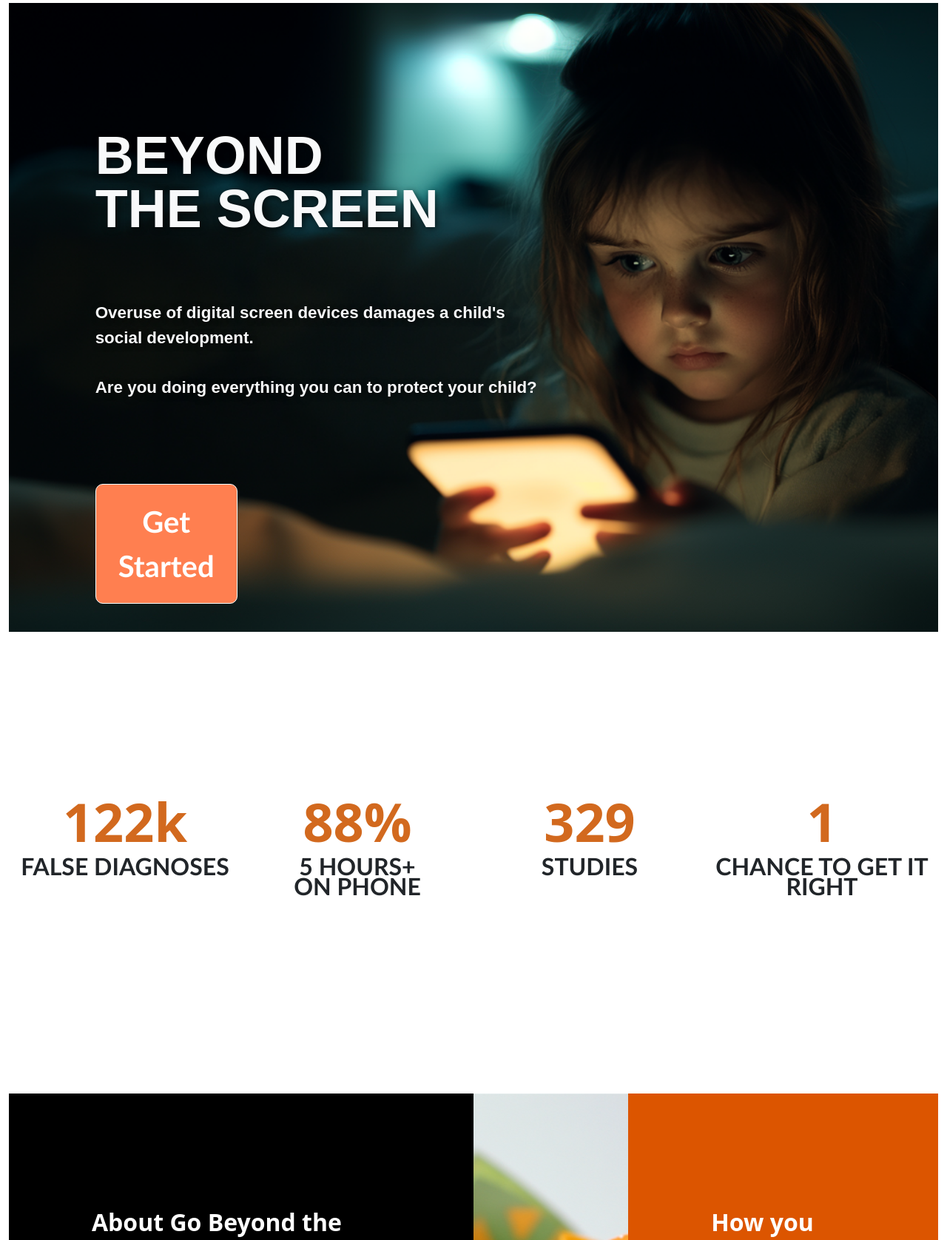
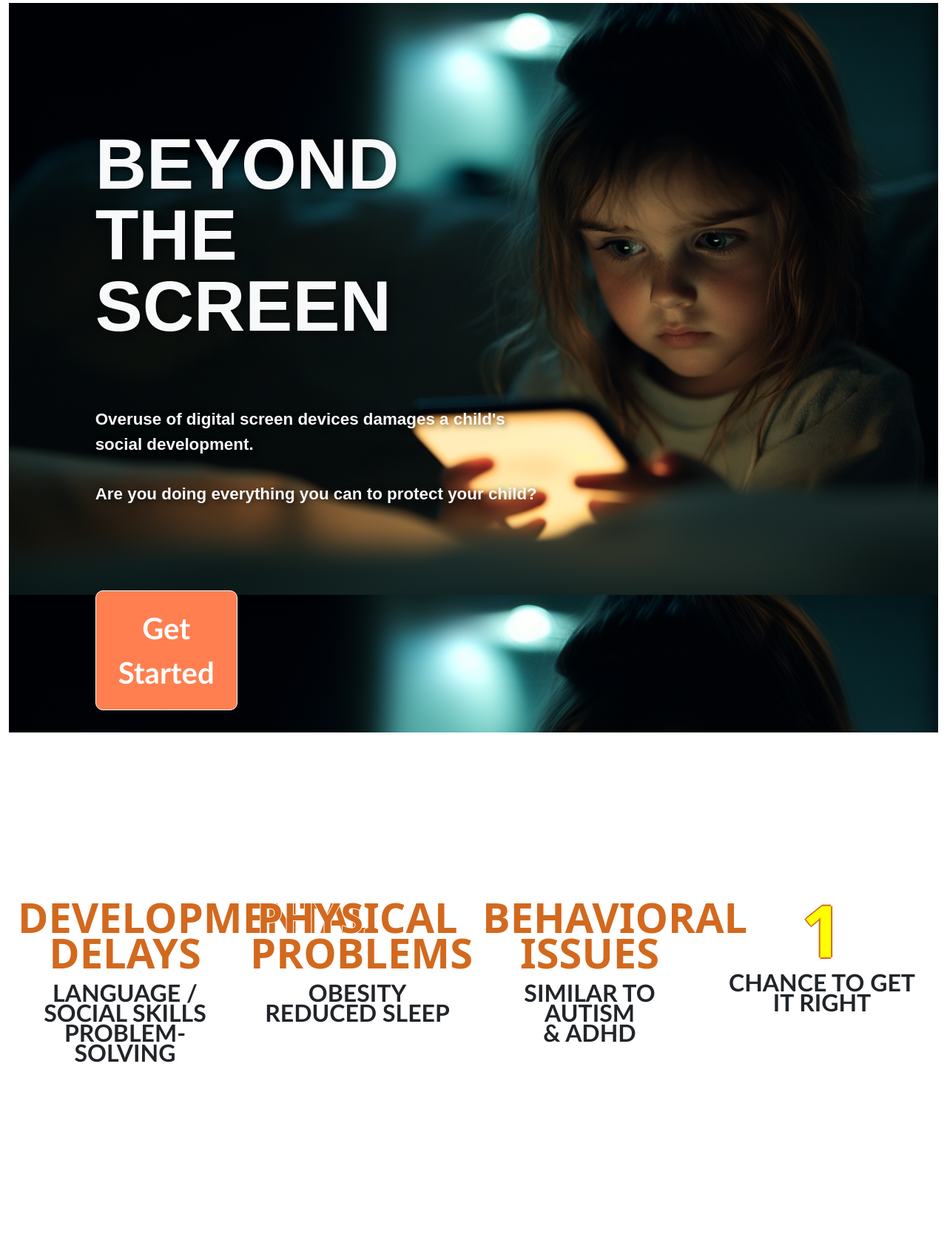
Before and after one commit to a-westermann/screentime_awareness_site, a Django app: page / in a window 1280 px wide. Shown: the part 80-1756 px from the top of the page at 74% size. Run offline with Django 5.2, Linux system fonts and the light colour scheme; parts of the project's set-up code (start-up, migrations or seed data) failed here and were passed over; some libraries are stand-ins or nearby versions.

Commit message:
index redesign

```diff
--- a/static/css/styles.css
+++ b/static/css/styles.css
@@ -177,7 +177,7 @@ header {
     text-justify: inter-word;  /*doesn't work*/
 }
 .text-xxl{
-    font-size: 450%;
+    font-size: 600%;
 }
 .text-small{
     font-size: 80%;
@@ -200,6 +200,10 @@ header {
 .chocolate{
     color: chocolate;
     text-shadow: -1px 0 white, 0 1px white, 1px 0 white, 0 -1px white;
+}
+.text-ultra-warning{
+    color: yellow;
+    text-shadow: -2px 0 chocolate, 0 2px chocolate, 2px 0 chocolate, 0 -2px chocolate;
 }
 .white-shadow{
     text-shadow: -1px 0 white, 0 1px white, 1px 0 white, 0 -1px white;
--- a/templates/screentime_awareness/index.html
+++ b/templates/screentime_awareness/index.html
@@ -35,20 +35,20 @@
 <div class="container-fluid text-center" style="padding-top: 50px">
     <div class="row">
         <div class="col-lg-3">
-            <p class="text-xxl chocolate fw-bold line-height-md top-buffer">122k</p>
-            <p class="text-dark text-largerer fw-bold line-height-md">FALSE DIAGNOSES</p>
+            <p class="text-xl chocolate fw-bold line-height-md top-buffer">DEVELOPMENTAL<br>DELAYS</p>
+            <p class="text-dark text-largerer fw-bold line-height-md">LANGUAGE / SOCIAL SKILLS<br>PROBLEM-SOLVING</p>
         </div>
         <div class="col-lg-3">
-            <p class="text-xxl chocolate fw-bold line-height-md top-buffer">88%</p>
-            <p class="text-dark text-largerer fw-bold line-height-md">5 HOURS+<br>ON PHONE</p>
+            <p class="text-xl chocolate fw-bold line-height-md top-buffer">PHYSICAL<br>PROBLEMS</p>
+            <p class="text-dark text-largerer fw-bold line-height-md">OBESITY<br>REDUCED SLEEP</p>
         </div>
         <div class="col-lg-3">
-            <p class="text-xxl chocolate fw-bold line-height-md top-buffer">329</p>
-            <p class="text-dark text-largerer fw-bold line-height-md">STUDIES</p>
+            <p class="text-xl chocolate fw-bold line-height-md top-buffer">BEHAVIORAL<br>ISSUES</p>
+            <p class="text-dark text-largerer fw-bold line-height-md">SIMILAR TO AUTISM<br>& ADHD</p>
         </div>
         <div class="col-lg-3">
-            <p class="text-xxl chocolate fw-bold line-height-md top-buffer">1</p>
-            <p class="text-dark text-largerer fw-bold line-height-md">CHANCE TO GET IT RIGHT</p>
+            <p class="text-xxl text-ultra-warning fw-bold line-height-md top-buffer">1</p>
+            <p class="text-dark text-largerer fw-bold line-height-md">CHANCE TO GET<br>IT RIGHT</p>
         </div>
     </div>
 </div>
```
